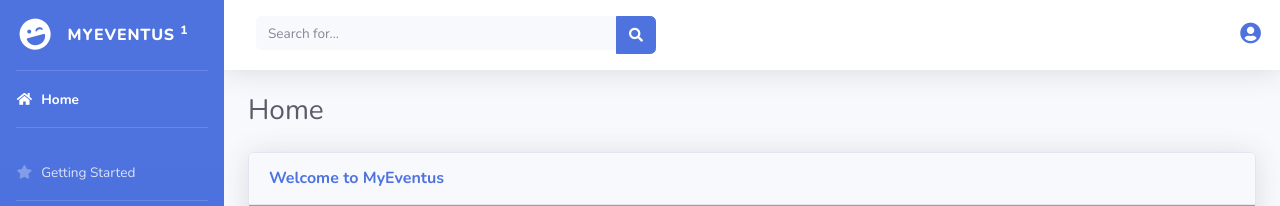
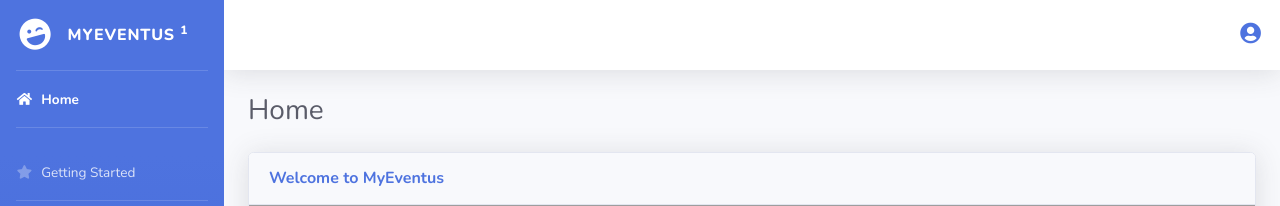
Before and after one commit to MyEventus/home, a Jekyll site: the page built from index.html, in a window 1280 px wide. Shown: the top 206 px of the page. Built offline with Jekyll 4.4.1, drawn with Linux system fonts in a browser that asks for light colours; nearby versions of some CDN libraries; the list of posts is cut into pages by our own code; comment, search, counter and statistics services are not loaded; grey boxes are pictures that could not be loaded.

Commit message:
Removed search bar. OK

```diff
--- a/_includes/navigation.html
+++ b/_includes/navigation.html
@@ -7,7 +7,7 @@
           </button>
 
           <!-- Topbar Search -->
-          <form action="{{ site.baseurl }}/search" class="d-none d-sm-inline-block form-inline mr-auto ml-md-3 my-2 my-md-0 mw-100 navbar-search">
+          <!-- <form action="{{ site.baseurl }}/search" class="d-none d-sm-inline-block form-inline mr-auto ml-md-3 my-2 my-md-0 mw-100 navbar-search">
             <div class="input-group">
               <input type="text" type="search" name="q" id="search-input" class="form-control bg-light border-0 small" placeholder="Search for..." aria-label="Search" aria-describedby="basic-addon2">
               <div class="input-group-append">
@@ -16,13 +16,13 @@
                 </button>
               </div>
             </div>
-          </form>
+          </form> -->
 
           <!-- Topbar Navbar -->
           <ul class="navbar-nav ml-auto">
 
             <!-- Nav Item - Search Dropdown (Visible Only XS) -->
-            <li class="nav-item dropdown no-arrow d-sm-none">
+            <!-- <li class="nav-item dropdown no-arrow d-sm-none">
               <a class="nav-link dropdown-toggle" href="#" id="searchDropdown" role="button" data-toggle="dropdown" aria-haspopup="true" aria-expanded="false">
                 <i class="fas fa-search fa-fw"></i>
               </a>
@@ -39,7 +39,7 @@
                   </div>
                 </form>
               </div>
-            </li>
+            </li> -->
 
             <!-- <a href="#" ><span><i class="fas fa-user fa-sm fa-fw text-black-400"></i>Login</span></a> -->
             <!-- <div class="dropdown no-arrow"></div>
```
